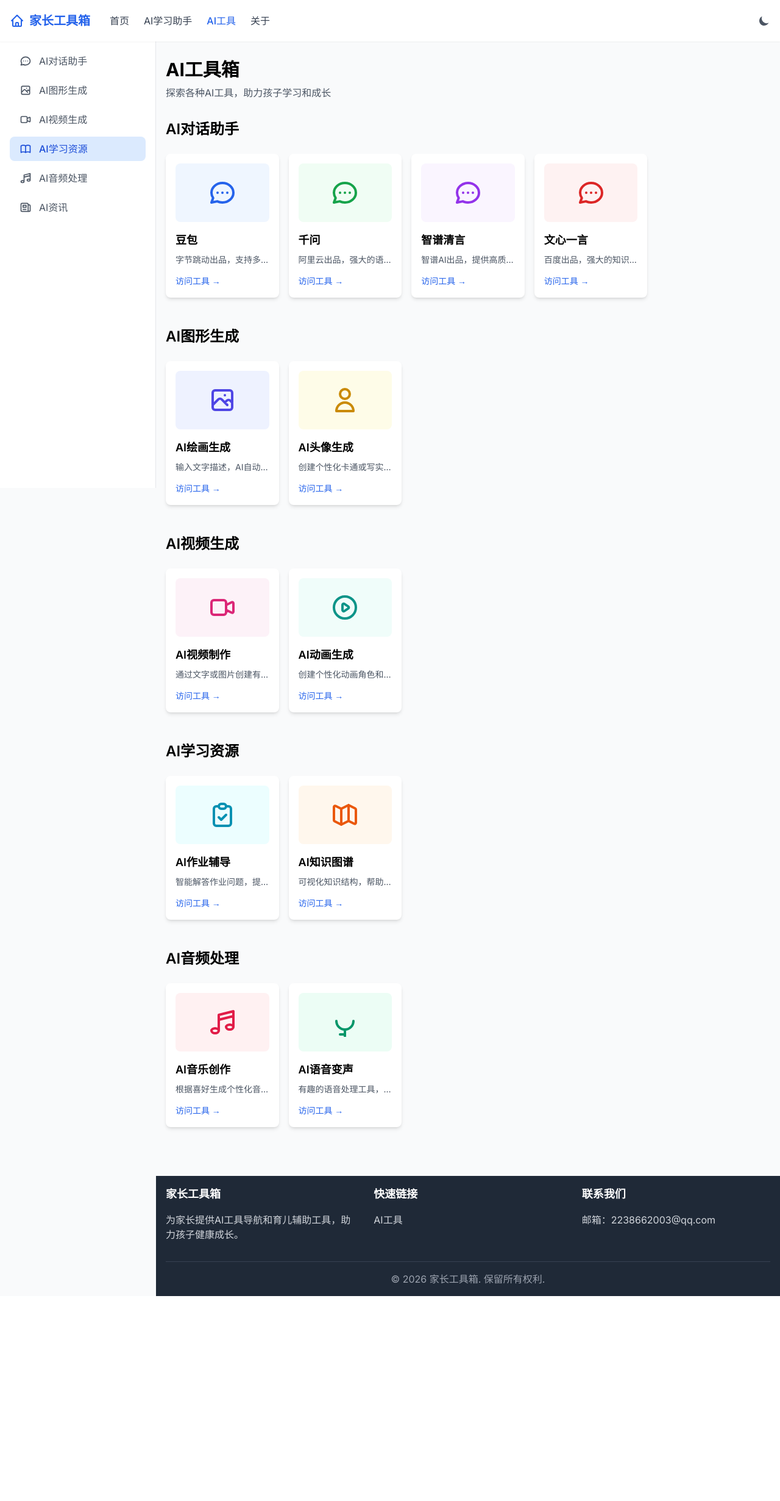
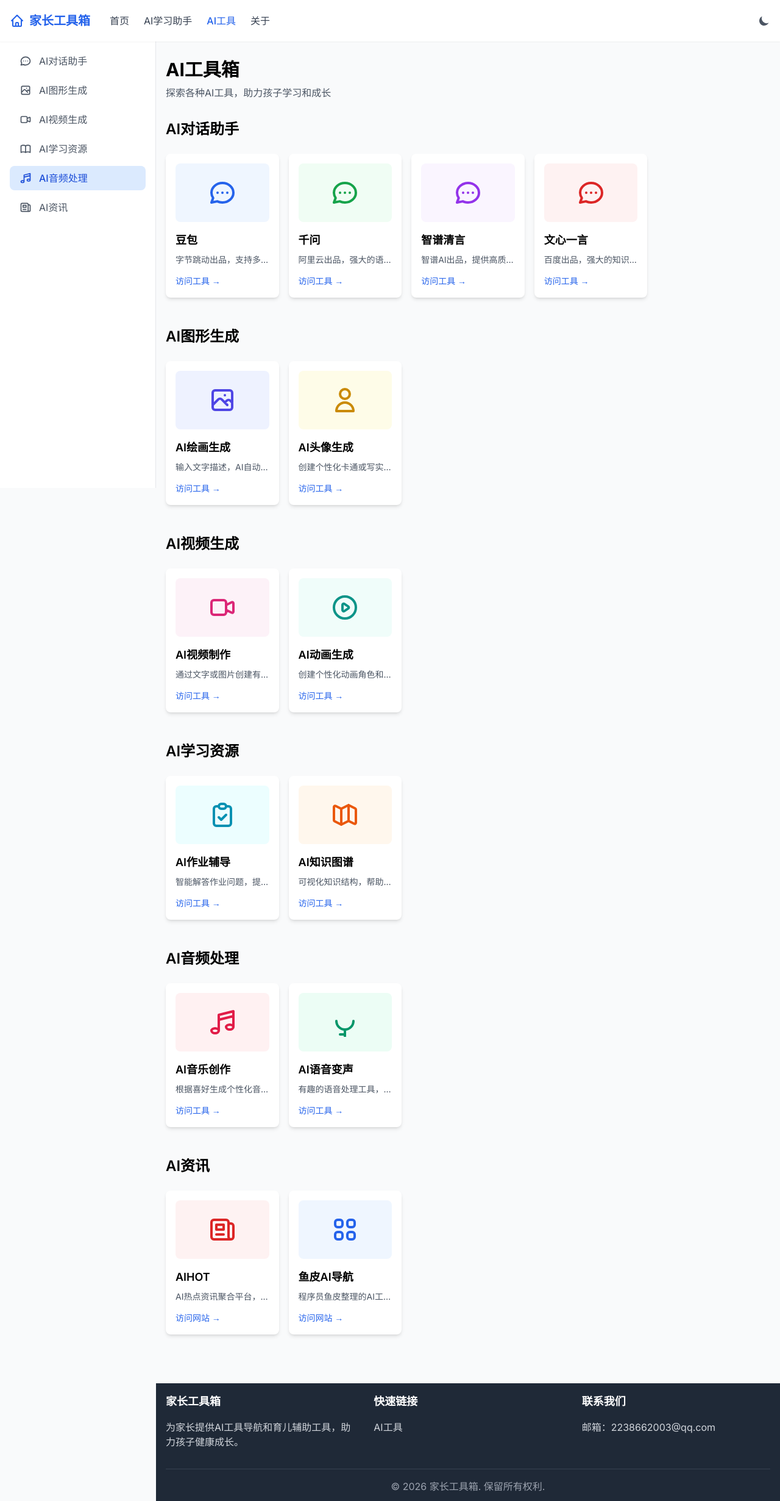
Before and after one commit to DazhiFe/parent-toolkit, a Vue app: page /ai-tools in a window 1280 px wide. Shown: the top 2461 px of the page at 61% size. Before the commit the page ends 2125 px from the top, so only its background shows below. Built offline with nearby package versions, Linux system fonts and the light colour scheme.

Commit message:
feat: 将AI资讯整合到AI工具页面，移除独立页面

```diff
--- a/src/components/SideNav.vue
+++ b/src/components/SideNav.vue
@@ -18,7 +18,7 @@ const aiToolsNavItems = ref([
   { id: 'ai-video', title: 'AI视频生成', icon: 'video' },
   { id: 'ai-learning', title: 'AI学习资源', icon: 'learning' },
   { id: 'ai-audio', title: 'AI音频处理', icon: 'audio' },
-  { id: 'ai-news', title: 'AI资讯', icon: 'news', route: '/ai-news' }
+  { id: 'ai-news', title: 'AI资讯', icon: 'news' }
 ])
 
 const studyAssistantNavItems = ref([
@@ -53,12 +53,6 @@ watch(() => route.path, (newPath) => {
 }, { immediate: true })
 
 const scrollToSection = (sectionId) => {
-  const item = navItems.value.find(i => i.id === sectionId)
-  if (item && item.route) {
-    window.location.href = item.route
-    return
-  }
-
   const element = document.getElementById(sectionId)
   if (element) {
     const headerHeight = document.querySelector('header').offsetHeight
--- a/src/router/index.js
+++ b/src/router/index.js
@@ -84,11 +84,6 @@ const router = createRouter({
       component: () => import('../views/VideoDownloadView.vue')
     },
     {
-      path: '/ai-news',
-      name: 'ai-news',
-      component: () => import('../views/AiNewsView.vue')
-    },
-    {
       path: '/about',
       name: 'about',
       component: () => import('../views/AboutView.vue')
--- a/src/views/AiNewsView.vue
+++ /dev/null
@@ -1,77 +0,0 @@
-<script setup>
-const newsSites = [
-  {
-    id: 1,
-    name: 'AIHOT',
-    description: 'AI热点资讯聚合平台，汇集全球AI行业最新动态',
-    url: 'https://aihot.virxact.com/',
-    icon: 'news',
-    color: 'red'
-  },
-  {
-    id: 2,
-    name: '鱼皮AI导航',
-    description: '程序员鱼皮整理的AI工具导航和学习资源',
-    url: 'https://ai.codefather.cn/',
-    icon: 'nav',
-    color: 'blue'
-  }
-]
-
-const getIcon = (iconName) => {
-  const icons = {
-    news: `<svg xmlns="http://www.w3.org/2000/svg" class="h-12 w-12" fill="none" viewBox="0 0 24 24" stroke="currentColor">
-      <path stroke-linecap="round" stroke-linejoin="round" stroke-width="2" d="M19 20H5a2 2 0 01-2-2V6a2 2 0 012-2h10a2 2 0 012 2v1m2 13a2 2 0 01-2-2V7m2 13a2 2 0 002-2V9a2 2 0 00-2-2h-2m-4-3H9M7 16h6M7 8h6v4H7V8z" />
-    </svg>`,
-    nav: `<svg xmlns="http://www.w3.org/2000/svg" class="h-12 w-12" fill="none" viewBox="0 0 24 24" stroke="currentColor">
-      <path stroke-linecap="round" stroke-linejoin="round" stroke-width="2" d="M4 6a2 2 0 012-2h2a2 2 0 012 2v2a2 2 0 01-2 2H6a2 2 0 01-2-2V6zM14 6a2 2 0 012-2h2a2 2 0 012 2v2a2 2 0 01-2 2h-2a2 2 0 01-2-2V6zM4 16a2 2 0 012-2h2a2 2 0 012 2v2a2 2 0 01-2 2H6a2 2 0 01-2-2v-2zM14 16a2 2 0 012-2h2a2 2 0 012 2v2a2 2 0 01-2 2h-2a2 2 0 01-2-2v-2z" />
-    </svg>`
-  }
-  return icons[iconName] || icons.news
-}
-
-const getColorClass = (color) => {
-  const colors = {
-    red: { bg: 'bg-red-50 dark:bg-red-900/20', text: 'text-red-600 dark:text-red-400' },
-    blue: { bg: 'bg-blue-50 dark:bg-blue-900/20', text: 'text-blue-600 dark:text-blue-400' }
-  }
-  return colors[color] || colors.blue
-}
-</script>
-
-<template>
-  <div class="flex">
-    <div class="flex-1 px-4 py-8">
-      <div class="mb-8">
-        <h1 class="text-3xl font-bold dark:text-white">AI资讯</h1>
-        <p class="text-gray-600 dark:text-gray-400 mt-2">汇集AI行业最新动态和优质资源</p>
-      </div>
-
-      <section id="ai-news" class="mb-12">
-        <h2 class="text-2xl font-semibold mb-6 dark:text-white">AI资讯网站</h2>
-        <div class="grid grid-cols-2 sm:grid-cols-3 lg:grid-cols-4 xl:grid-cols-5 gap-2 sm:gap-4">
-          <div v-for="site in newsSites" :key="site.id" class="tool-card hover:shadow-xl transition-all duration-300 bg-white dark:bg-gray-800">
-            <div :class="['mb-4 flex items-center justify-center h-24 rounded-lg', getColorClass(site.color).bg]">
-              <div :class="getColorClass(site.color).text" v-html="getIcon(site.icon)"></div>
-            </div>
-            <h3 class="text-lg font-semibold mb-2 dark:text-white">{{ site.name }}</h3>
-            <p class="text-gray-600 dark:text-gray-400 text-sm mb-3 truncate">{{ site.description }}</p>
-            <a :href="site.url" target="_blank" class="text-primary-600 dark:text-primary-400 hover:text-primary-700 dark:hover:text-primary-300 text-sm font-medium">访问网站 →</a>
-          </div>
-        </div>
-      </section>
-    </div>
-  </div>
-</template>
-
-<style scoped>
-.tool-card {
-  @apply shadow-md;
-  border-radius: 0.5rem;
-  padding: 1rem;
-}
-
-.tool-card:hover {
-  transform: translateY(-4px);
-}
-</style>
--- a/src/views/AiToolsView.vue
+++ b/src/views/AiToolsView.vue
@@ -165,6 +165,25 @@ const tools = [
   }
 ]
 
+const newsSites = [
+  {
+    id: 1,
+    name: 'AIHOT',
+    description: 'AI热点资讯聚合平台，汇集全球AI行业最新动态',
+    url: 'https://aihot.virxact.com/',
+    icon: 'news',
+    color: 'red'
+  },
+  {
+    id: 2,
+    name: '鱼皮AI导航',
+    description: '程序员鱼皮整理的AI工具导航和学习资源',
+    url: 'https://ai.codefather.cn/',
+    icon: 'nav',
+    color: 'blue'
+  }
+]
+
 const categories = computed(() => {
   const allCategories = tools.map(tool => tool.category)
   return ['全部', ...new Set(allCategories)]
@@ -178,6 +197,26 @@ const filteredTools = computed(() => {
   }
   return tools.filter(tool => tool.category === selectedCategory.value)
 })
+
+const getIcon = (iconName) => {
+  const icons = {
+    news: `<svg xmlns="http://www.w3.org/2000/svg" class="h-12 w-12" fill="none" viewBox="0 0 24 24" stroke="currentColor">
+      <path stroke-linecap="round" stroke-linejoin="round" stroke-width="2" d="M19 20H5a2 2 0 01-2-2V6a2 2 0 012-2h10a2 2 0 012 2v1m2 13a2 2 0 01-2-2V7m2 13a2 2 0 002-2V9a2 2 0 00-2-2h-2m-4-3H9M7 16h6M7 8h6v4H7V8z" />
+    </svg>`,
+    nav: `<svg xmlns="http://www.w3.org/2000/svg" class="h-12 w-12" fill="none" viewBox="0 0 24 24" stroke="currentColor">
+      <path stroke-linecap="round" stroke-linejoin="round" stroke-width="2" d="M4 6a2 2 0 012-2h2a2 2 0 012 2v2a2 2 0 01-2 2H6a2 2 0 01-2-2V6zM14 6a2 2 0 012-2h2a2 2 0 012 2v2a2 2 0 01-2 2h-2a2 2 0 01-2-2V6zM4 16a2 2 0 012-2h2a2 2 0 012 2v2a2 2 0 01-2 2H6a2 2 0 01-2-2v-2zM14 16a2 2 0 012-2h2a2 2 0 012 2v2a2 2 0 01-2 2h-2a2 2 0 01-2-2v-2z" />
+    </svg>`
+  }
+  return icons[iconName] || icons.news
+}
+
+const getColorClass = (color) => {
+  const colors = {
+    red: { bg: 'bg-red-50 dark:bg-red-900/20', text: 'text-red-600 dark:text-red-400' },
+    blue: { bg: 'bg-blue-50 dark:bg-blue-900/20', text: 'text-blue-600 dark:text-blue-400' }
+  }
+  return colors[color] || colors.blue
+}
 </script>
 
 <template>
@@ -347,6 +386,20 @@ const filteredTools = computed(() => {
           </div>
         </div>
       </section>
+
+      <section id="ai-news" class="mb-12">
+        <h2 class="text-2xl font-semibold mb-6 dark:text-white">AI资讯</h2>
+        <div class="grid grid-cols-2 sm:grid-cols-3 lg:grid-cols-4 xl:grid-cols-5 gap-2 sm:gap-4">
+          <div v-for="site in newsSites" :key="site.id" class="tool-card hover:shadow-xl transition-all duration-300 bg-white dark:bg-gray-800">
+            <div :class="['mb-4 flex items-center justify-center h-24 rounded-lg', getColorClass(site.color).bg]">
+              <div :class="getColorClass(site.color).text" v-html="getIcon(site.icon)"></div>
+            </div>
+            <h3 class="text-lg font-semibold mb-2 dark:text-white">{{ site.name }}</h3>
+            <p class="text-gray-600 dark:text-gray-400 text-sm mb-3 truncate">{{ site.description }}</p>
+            <a :href="site.url" target="_blank" class="text-primary-600 dark:text-primary-400 hover:text-primary-700 dark:hover:text-primary-300 text-sm font-medium">访问网站 →</a>
+          </div>
+        </div>
+      </section>
     </div>
   </div>
 </template>
```
